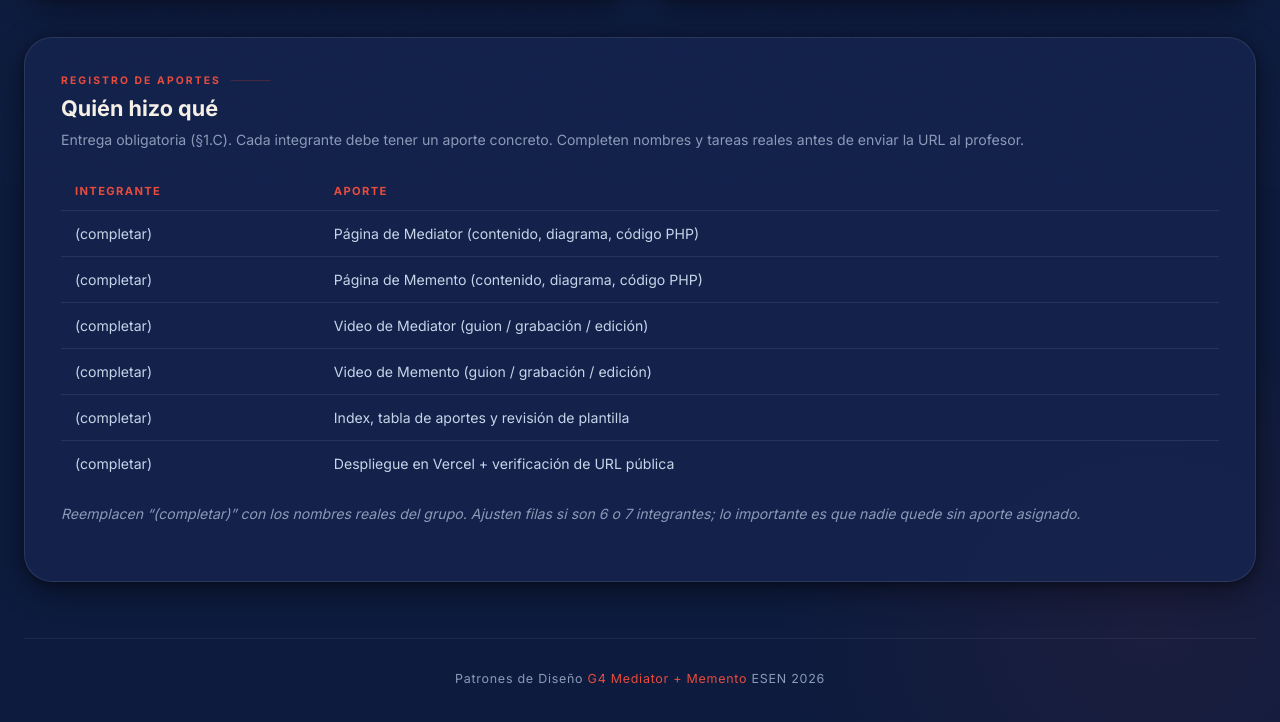
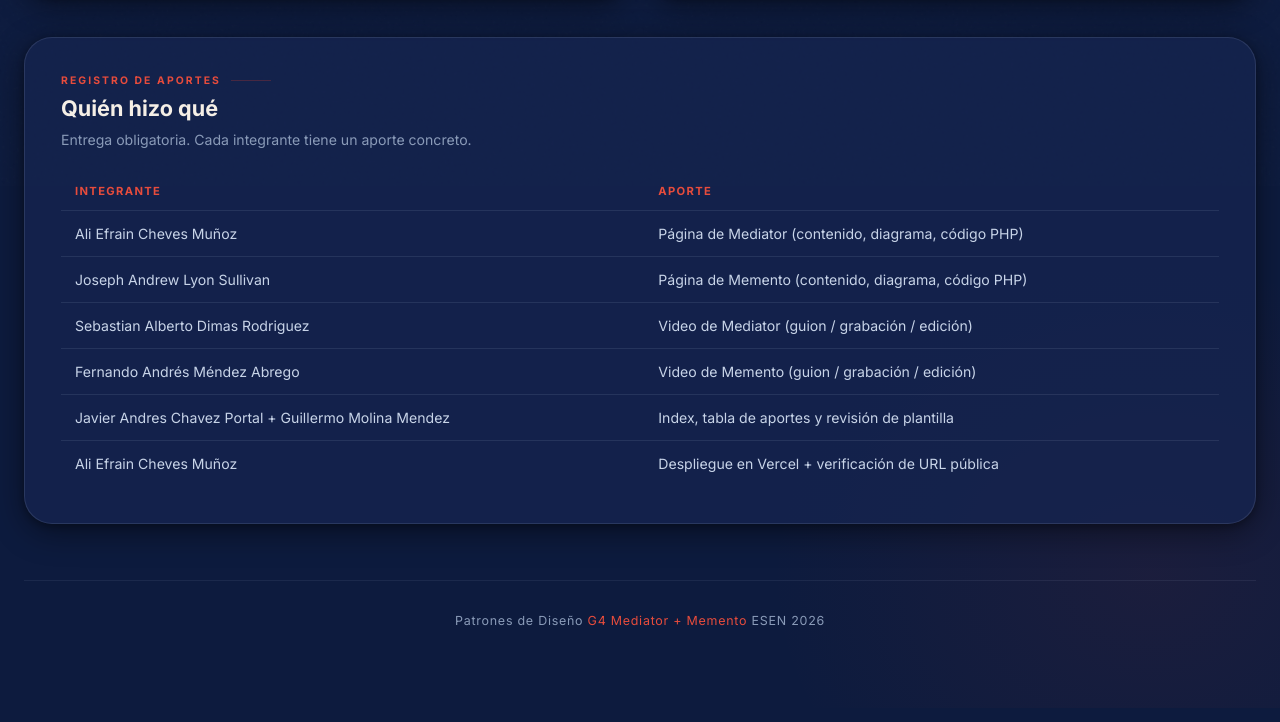
Before and after one commit to elY0sef92/Dinamica-Patrones, a plain HTML site: page index.html in a window 1280 px wide. Shown: the part 614-1336 px from the top of the page. Drawn offline with Linux system fonts and the light colour scheme.

Commit message:
Correciones y se anade nuevo patron

```diff
--- a/index.html
+++ b/index.html
@@ -41,8 +41,7 @@
     <div class="card-number">Registro de aportes</div>
     <h2>Quién hizo qué</h2>
     <p>
-      Entrega obligatoria (§1.C). Cada integrante debe tener un aporte concreto.
-      Completen nombres y tareas reales antes de enviar la URL al profesor.
+      Entrega obligatoria. Cada integrante tiene un aporte concreto.
     </p>
 
     <table class="aportes-table">
@@ -54,36 +53,31 @@
       </thead>
       <tbody>
         <tr>
-          <td><!-- nombre -->(completar)</td>
+          <td>Ali Efrain Cheves Muñoz </td>
           <td>Página de Mediator (contenido, diagrama, código PHP)</td>
         </tr>
         <tr>
-          <td><!-- nombre -->(completar)</td>
+          <td>Joseph Andrew Lyon Sullivan</td>
           <td>Página de Memento (contenido, diagrama, código PHP)</td>
         </tr>
         <tr>
-          <td><!-- nombre -->(completar)</td>
+          <td>Sebastian Alberto Dimas Rodriguez</td>
           <td>Video de Mediator (guion / grabación / edición)</td>
         </tr>
         <tr>
-          <td><!-- nombre -->(completar)</td>
+          <td>Fernando Andrés Méndez Abrego</td>
           <td>Video de Memento (guion / grabación / edición)</td>
         </tr>
         <tr>
-          <td><!-- nombre -->(completar)</td>
+          <td>Javier Andres Chavez Portal + Guillermo Molina Mendez</td>
           <td>Index, tabla de aportes y revisión de plantilla</td>
         </tr>
         <tr>
-          <td><!-- nombre -->(completar)</td>
+          <td>Ali Efrain Cheves Muñoz</td>
           <td>Despliegue en Vercel + verificación de URL pública</td>
         </tr>
       </tbody>
     </table>
-
-    <p class="note-pending">
-      Reemplacen “(completar)” con los nombres reales del grupo. Ajusten filas si
-      son 6 o 7 integrantes; lo importante es que nadie quede sin aporte asignado.
-    </p>
   </section>
 
   <footer>
```
Also changed, not shown: pages/mediator.html (+1 -1 lines), pages/memento.html (+1 -1 lines).
